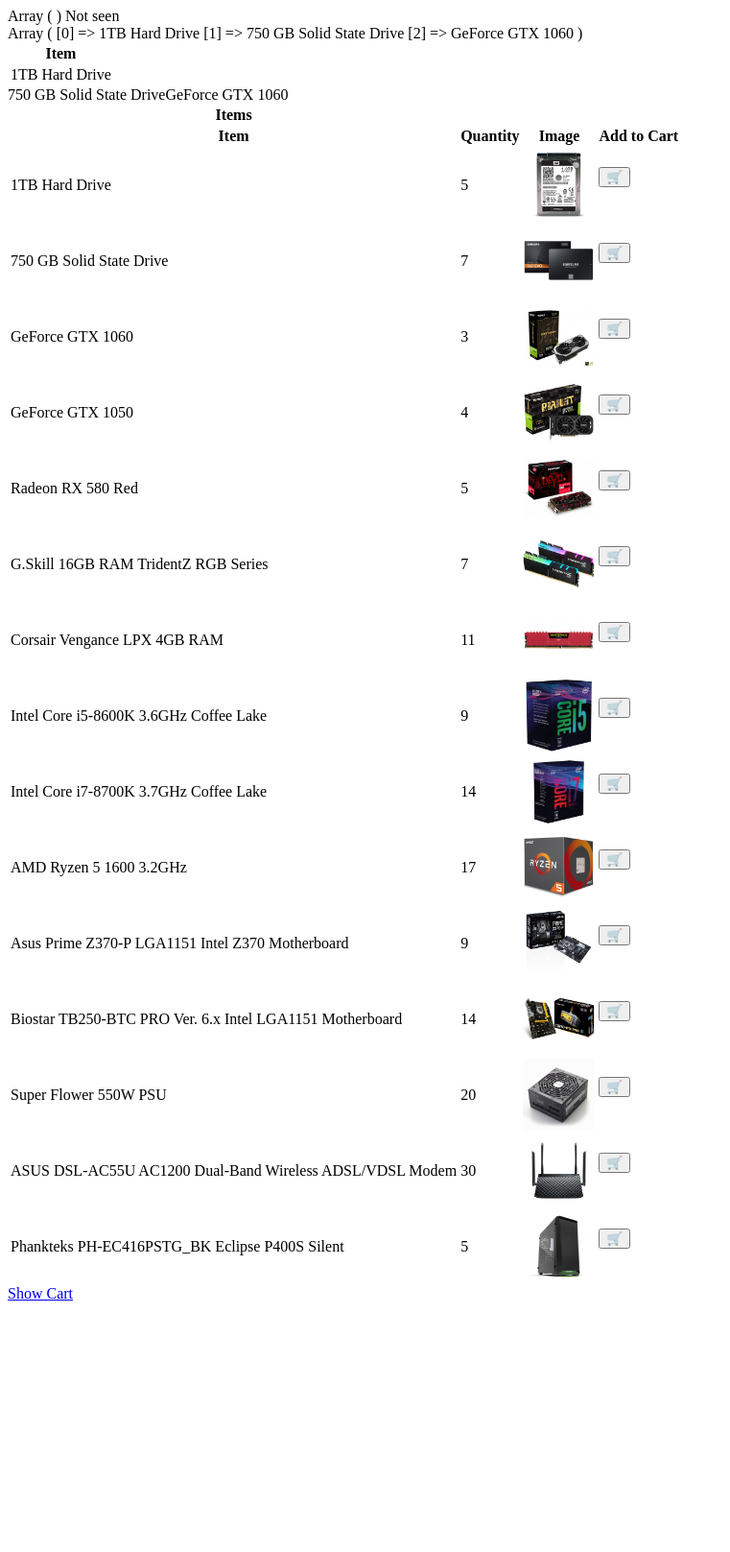
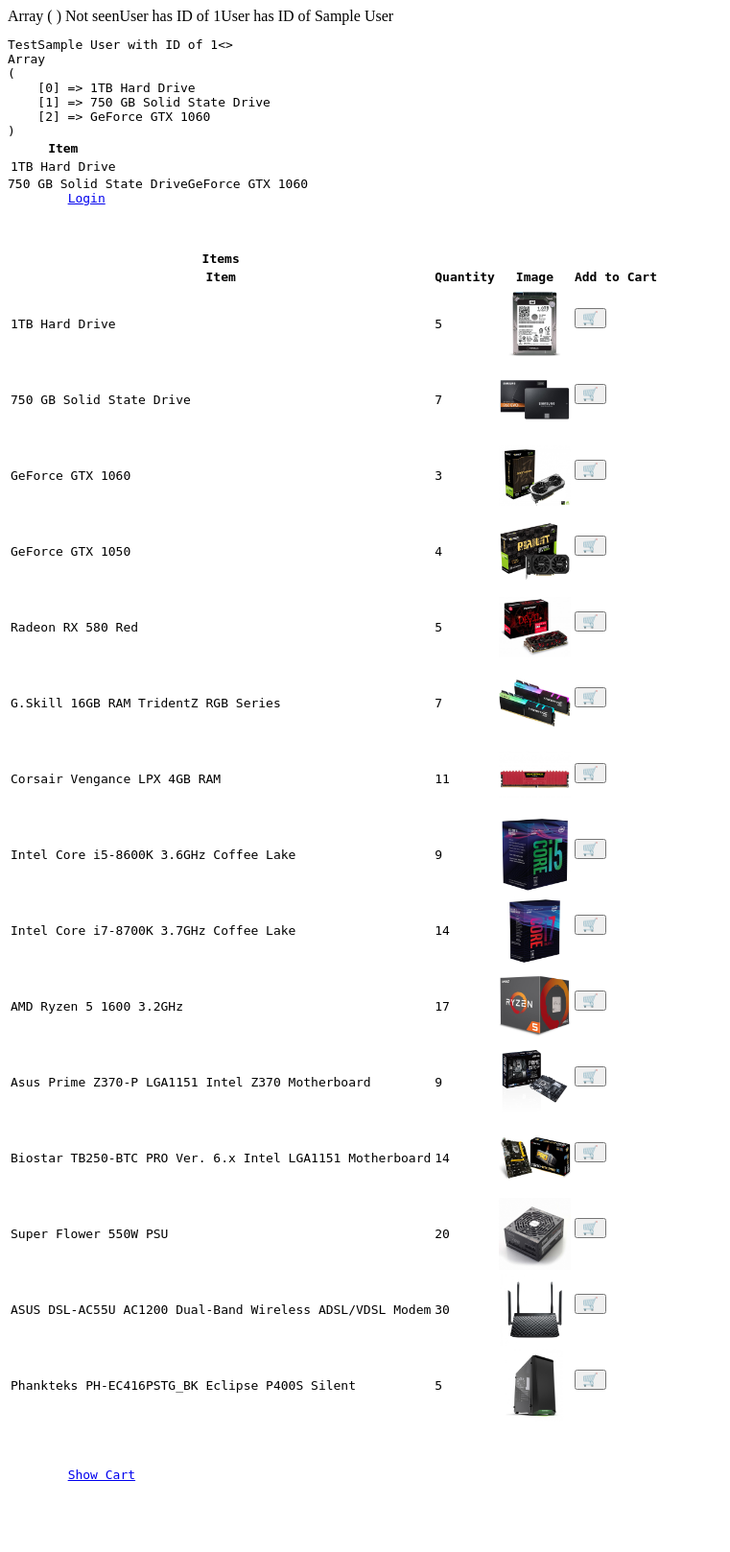
Before and after one commit to kerbonkers577/WEDE_POE, a PHP site: page /myShop.php in a window 1280 px wide. Shown: the whole page at 96% size, without its empty margins (0-761 px from the left). Before the commit the page ends 1355 px from the top, so only its background shows below. Run offline with PHP 8.4, Linux system fonts and the light colour scheme; the visitor is signed in with stand-in values (Sample User, id 1).

Commit message:
State now works between login and store page

```diff
--- a/includes/users.txt
+++ b/includes/users.txt
@@ -32,3 +32,5 @@ John,Doe,abc@123.com,29ef52e7563626a96cea7f4b4085c124
 Tristan,Constable,tman@gmail.com,202cb962ac59075b964b07152d234b70
 t,Constable,abe@gmail.com,202cb962ac59075b964b07152d234b70
 Test,Test,t@123.com,098f6bcd4621d373cade4e832627b4f6
+Test,Test,t@t.com,e358efa489f58062f10dd7316b65649e
+a,a,a@a.com,0cc175b9c0f1b6a831c399e269772661
--- a/myShop.php
+++ b/myShop.php
@@ -49,9 +49,23 @@
             echo "Not seen";
         }
 
+        if(isset($_SESSION["userID"]))
+        {
+            echo "User has ID of ". $_SESSION["userID"];
+            echo "User has ID of ". $_SESSION["UserFName"];
+        }
+        else
+        {
+            echo "<p>No one logged in</p>";
+        }
+
+        echo "<pre>Test".$_SESSION["UserFName"]." with ID of ".$_SESSION["userID"]."<>";
+
         //$shopCart->addItem("Sock");
         $shopCart->showUserItems();
         ?>
+
+        <a href="Login.php">Login</a>
 
         <!--Builds the table from the items-->
         <table id="table2">
```
Also changed, not shown: Login.php (+8 -2 lines), userCart.php (+5 -2 lines).
